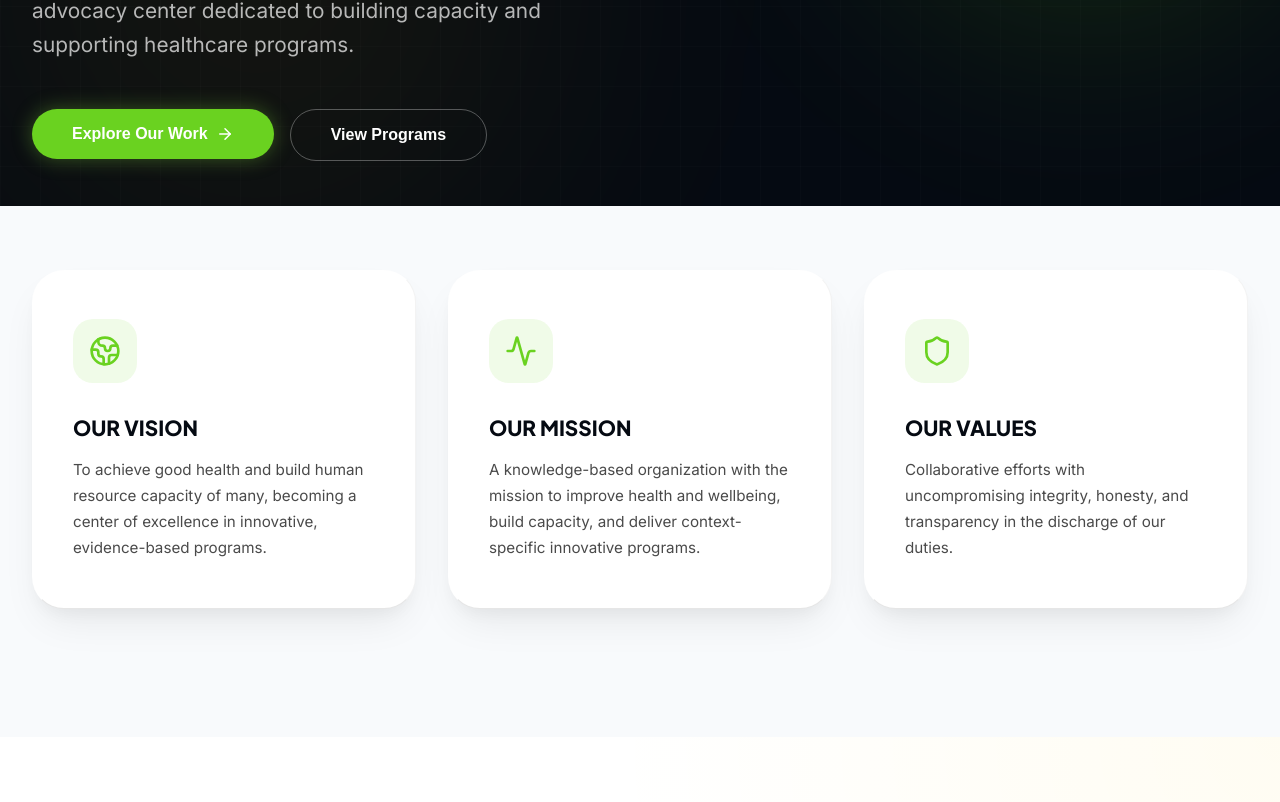
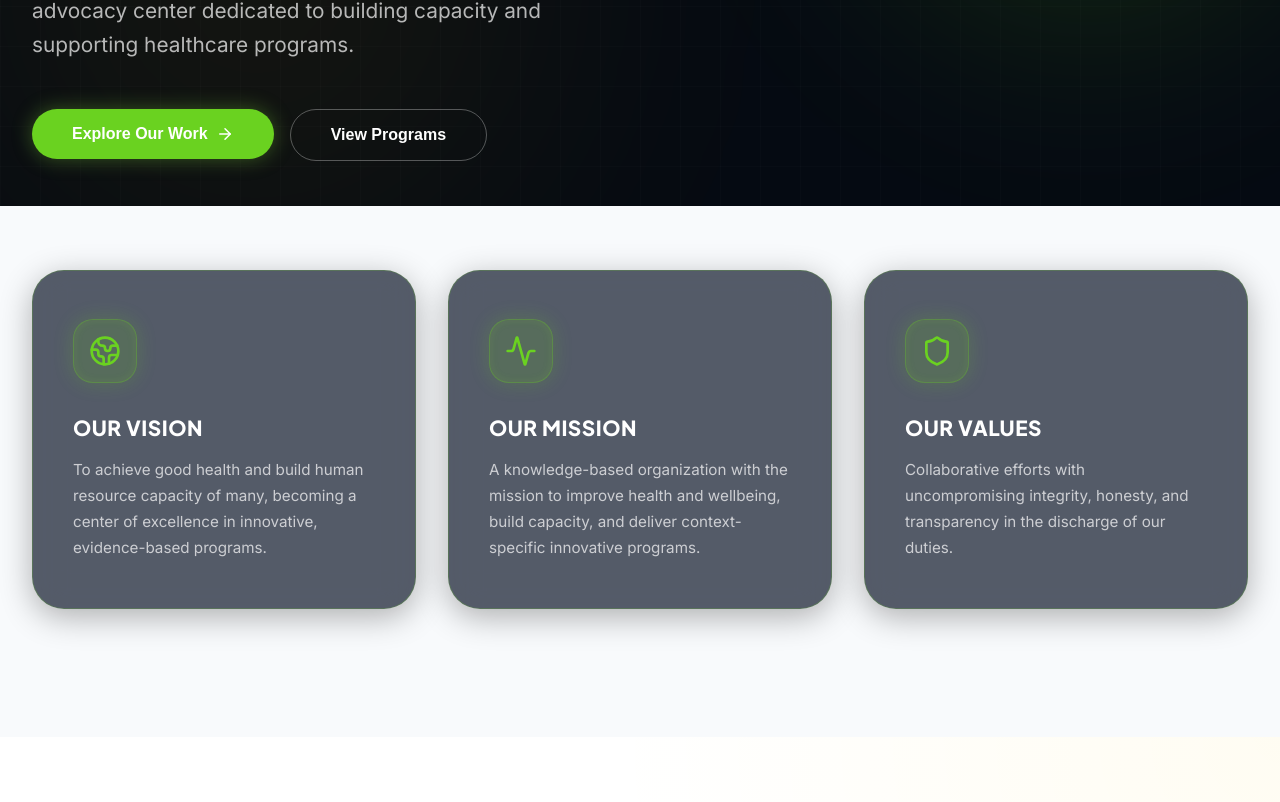
Before and after one commit to stephenmayowa112/simhealth, a Next.js app: page / in a window 1280 px wide. Shown: the part 594-1396 px from the top of the page. Built offline with nearby package versions, Linux system fonts and the light colour scheme.

Commit message:
feat: implement initial landing page with dynamic hero, vision/mission, and programs overview sections.

```diff
--- a/app/page.tsx
+++ b/app/page.tsx
@@ -106,27 +106,36 @@ export default function Home() {
               <motion.div
                 key={i}
                 variants={fadeInUp}
-                whileHover={{ y: -10, boxShadow: '0 30px 60px -15px rgba(0,0,0,0.1), 0 20px 30px -10px rgba(0,0,0,0.08)' }}
+                whileHover={{ y: -10, scale: 1.02 }}
                 style={{
-                  backgroundColor: 'var(--color-white)',
+                  backgroundColor: 'rgba(15, 23, 42, 0.7)', // Dark semi-transparent background
+                  backdropFilter: 'blur(16px)', // Glassmorphism effect
+                  WebkitBackdropFilter: 'blur(16px)',
                   padding: '3rem 2.5rem',
                   borderRadius: 'var(--radius-xl)',
-                  boxShadow: '0 20px 40px -10px rgba(0,0,0,0.08), 0 10px 15px -5px rgba(0,0,0,0.04), inset 0 2px 5px rgba(255,255,255,0.8)',
-                  transition: 'all 0.3s cubic-bezier(0.25, 0.8, 0.25, 1)',
+                  boxShadow: '0 8px 32px 0 rgba(0, 0, 0, 0.3)', // Deep shadow
+                  transition: 'all 0.4s cubic-bezier(0.175, 0.885, 0.32, 1.275)',
                   display: 'flex',
                   flexDirection: 'column',
                   alignItems: 'flex-start',
-                  borderTop: '1px solid rgba(255,255,255,0.8)',
-                  borderLeft: '1px solid rgba(255,255,255,0.5)',
-                  borderRight: '1px solid rgba(0,0,0,0.05)',
-                  borderBottom: '1px solid rgba(0,0,0,0.1)'
+                  border: '1px solid rgba(106, 210, 32, 0.2)', // Subtle green border
+                  position: 'relative',
+                  overflow: 'hidden'
                 }}
               >
-                <div style={{ width: '64px', height: '64px', borderRadius: '20px', backgroundColor: 'rgba(106,210,32,0.1)', color: 'var(--color-primary-green)', display: 'flex', alignItems: 'center', justifyContent: 'center', marginBottom: '2rem' }}>
+                {/* Subtle gradient hover glow behind the card content */}
+                <motion.div
+                  initial={{ opacity: 0 }}
+                  whileHover={{ opacity: 1 }}
+                  transition={{ duration: 0.3 }}
+                  style={{ position: 'absolute', inset: 0, background: 'radial-gradient(circle at top right, rgba(106, 210, 32, 0.1), transparent 70%)', zIndex: 0, pointerEvents: 'none' }}
+                />
+
+                <div style={{ position: 'relative', zIndex: 1, width: '64px', height: '64px', borderRadius: '20px', backgroundColor: 'rgba(106,210,32,0.15)', color: 'var(--color-primary-green)', display: 'flex', alignItems: 'center', justifyContent: 'center', marginBottom: '2rem', boxShadow: '0 0 20px rgba(106,210,32,0.2), inset 0 0 10px rgba(106, 210, 32, 0.1)', border: '1px solid rgba(106, 210, 32, 0.3)' }}>
                   {item.icon}
                 </div>
-                <h3 style={{ fontSize: '1.3rem', fontWeight: 800, marginBottom: '1rem', fontFamily: 'var(--font-primary)', color: 'var(--color-slate-black)' }}>{item.title}</h3>
-                <p style={{ color: 'var(--color-gray-700)', lineHeight: 1.7, fontSize: '0.95rem' }}>{item.desc}</p>
+                <h3 style={{ position: 'relative', zIndex: 1, fontSize: '1.3rem', fontWeight: 800, marginBottom: '1rem', fontFamily: 'var(--font-primary)', color: 'var(--color-white)', letterSpacing: '0.5px' }}>{item.title}</h3>
+                <p style={{ position: 'relative', zIndex: 1, color: 'rgba(255,255,255,0.7)', lineHeight: 1.7, fontSize: '0.95rem' }}>{item.desc}</p>
               </motion.div>
             ))}
           </motion.div>
```
